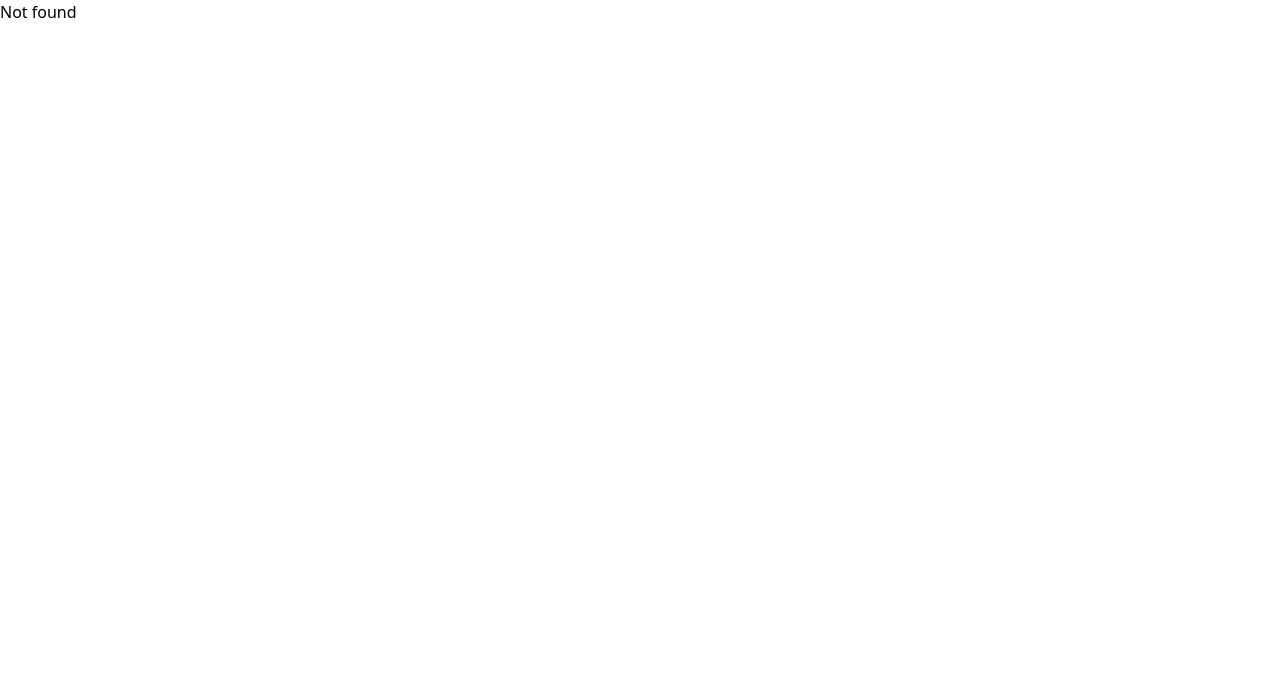
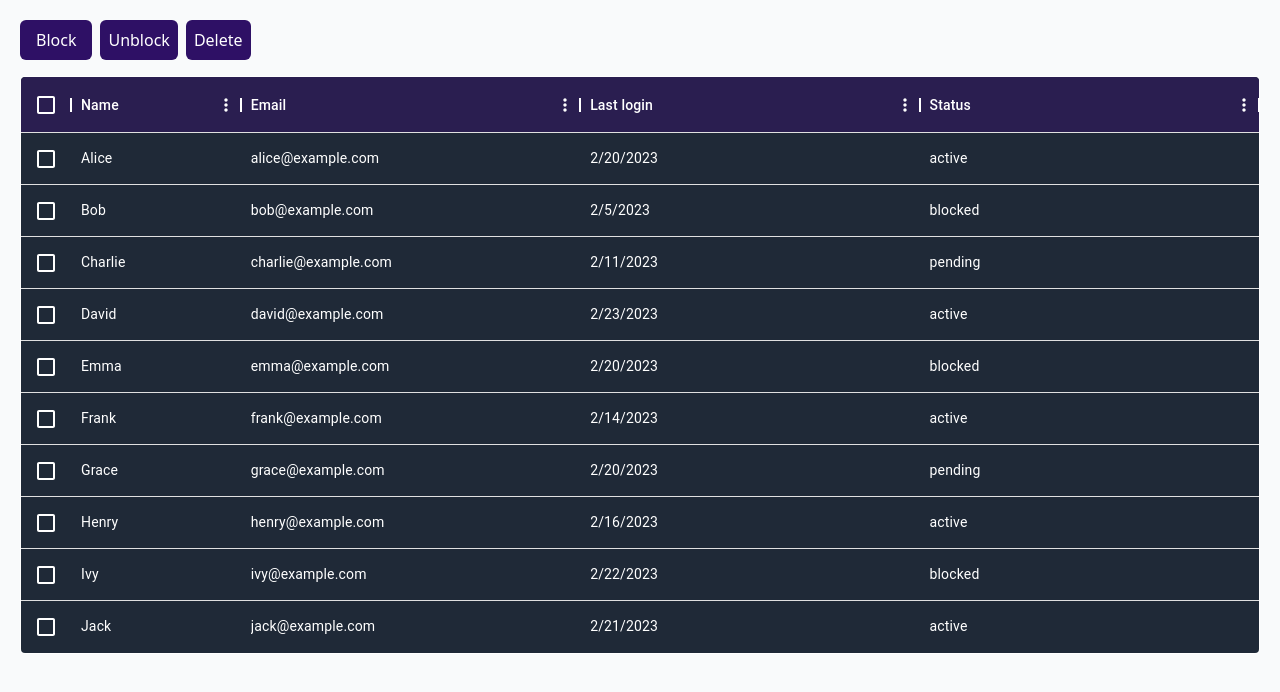
Before and after one commit to Djuslun/itransition-task4, a React (Create React App) app: page /users in a window 1280 px wide. Shown: the top 692 px of the page. Built offline with nearby package versions, Linux system fonts and the light colour scheme.

Commit message:
add users page

```diff
--- a/src/app/index.tsx
+++ b/src/app/index.tsx
@@ -1,12 +1,7 @@
 import { AppRouter } from "pages";
-import { MantineProvider, createTheme } from "@mantine/core";
 
 function App() {
-  return (
-    <MantineProvider>
-      <AppRouter />
-    </MantineProvider>
-  );
+  return <AppRouter />;
 }
 
 export default App;
--- a/src/pages/index.tsx
+++ b/src/pages/index.tsx
@@ -6,18 +6,24 @@ import {
   Navigate,
 } from "react-router-dom";
 
-const AuthPage = lazy(() => import("./authPage"));
-const UsersManagePage = lazy(() => import("./usersManagePage"));
+const AuthPage = lazy(() => import("./authPage/authPage"));
+const UsersPage = lazy(() => import("./usersPage/usersPage"));
 
 export const AppRouter = () => {
   return (
-    <Suspense fallback="Loading...">
+    <Suspense
+      fallback={
+        <div className="bg-gray-50 dark:bg-gray-900 min-h-screen">
+          Loading...
+        </div>
+      }
+    >
       <Router>
-        <main>
+        <main className="bg-gray-50 dark:bg-gray-900 min-h-screen">
           <Routes>
             <Route index path="/" element={<Navigate to={"/auth"} />} />
             <Route index path="/auth" element={<AuthPage />} />
-            <Route index path="/manage" element={<UsersManagePage />} />
+            <Route index path="/users" element={<UsersPage />} />
             <Route path="*" element={<>Not found</>} />
           </Routes>
         </main>
--- a/src/pages/usersManagePage.tsx
+++ /dev/null
@@ -1,5 +0,0 @@
-const UsersManagePage = ({}) => {
-  return <></>;
-};
-
-export default UsersManagePage;
--- /dev/null
+++ b/src/pages/usersPage/rows.ts
@@ -0,0 +1,72 @@
+export const rows = [
+  {
+    id: "1",
+    name: "Alice",
+    email: "alice@example.com",
+    last_login: new Date("2023-02-20T15:45:00.000Z"),
+    status: "active",
+  },
+  {
+    id: "2",
+    name: "Bob",
+    email: "bob@example.com",
+    last_login: new Date("2023-02-05T15:45:00.000Z"),
+    status: "blocked",
+  },
+  {
+    id: "3",
+    name: "Charlie",
+    email: "charlie@example.com",
+    last_login: new Date("2023-02-11T15:45:00.000Z"),
+    status: "pending",
+  },
+  {
+    id: "4",
+    name: "David",
+    email: "david@example.com",
+    last_login: new Date("2023-02-23T15:45:00.000Z"),
+    status: "active",
+  },
+  {
+    id: "5",
+    name: "Emma",
+    email: "emma@example.com",
+    last_login: new Date("2023-02-20T15:45:00.000Z"),
+    status: "blocked",
+  },
+  {
+    id: "6",
+    name: "Frank",
+    email: "frank@example.com",
+    last_login: new Date("2023-02-14T15:45:00.000Z"),
+    status: "active",
+  },
+  {
+    id: "7",
+    name: "Grace",
+    email: "grace@example.com",
+    last_login: new Date("2023-02-20T15:45:00.000Z"),
+    status: "pending",
+  },
+  {
+    id: "8",
+    name: "Henry",
+    email: "henry@example.com",
+    last_login: new Date("2023-02-16T15:45:00.000Z"),
+    status: "active",
+  },
+  {
+    id: "9",
+    name: "Ivy",
+    email: "ivy@example.com",
+    last_login: new Date("2023-02-22T15:45:00.000Z"),
+    status: "blocked",
+  },
+  {
+    id: "10",
+    name: "Jack",
+    email: "jack@example.com",
+    last_login: new Date("2023-02-21T15:45:00.000Z"),
+    status: "active",
+  },
+];
--- /dev/null
+++ b/src/pages/usersPage/tableStyles.ts
@@ -0,0 +1,21 @@
+export const sx = {
+  borderColor: "white",
+  "*": {
+    color: "white",
+  },
+  ".MuiDataGrid-cell:focus,.MuiDataGrid-columnHeader:focus, .MuiDataGrid-columnHeader:focus-within":
+    {
+      outline: "none",
+    },
+  ".MuiDataGrid-main": {
+    backgroundColor: "rgb(31 41 55 / var(--tw-bg-opacity))",
+    borderRadius: "4px",
+  },
+  ".MuiDataGrid-columnHeaders": {
+    backgroundColor: "rgb(42 30 80 / var(--tw-bg-opacity))",
+  },
+  ".MuiDataGrid-row:hover": {
+    backgroundColor: "rgba(0, 0, 0, 0.2)",
+    transition: "all 0.15s",
+  },
+}
--- /dev/null
+++ b/src/pages/usersPage/useSelectRows.ts
@@ -0,0 +1,12 @@
+import { useState, useEffect } from "react";
+import {  GridRowSelectionModel } from "@mui/x-data-grid";
+
+export const useSelectRows = () => {
+  const [rowSelectionModel, setRowSelectionModel] = useState<GridRowSelectionModel>([]);
+
+  useEffect(() => {
+    console.log(rowSelectionModel);
+  }, [rowSelectionModel]);
+
+  return {rowSelectionModel, setRowSelectionModel}
+}
--- /dev/null
+++ b/src/pages/usersPage/usersPage.tsx
@@ -0,0 +1,64 @@
+import { DataGrid, GridColDef } from "@mui/x-data-grid";
+import { rows } from "./rows";
+import { Button } from "@mui/base/Button";
+import { sx } from "./tableStyles";
+import { useSelectRows } from "./useSelectRows";
+
+const columns: GridColDef[] = [
+  {
+    field: "name",
+    headerName: "Name",
+    flex: 0.5,
+    minWidth: 100,
+  },
+  { field: "email", headerName: "Email", flex: 1, minWidth: 300 },
+  {
+    field: "last_login",
+    headerName: "Last login",
+    type: "date",
+    flex: 1,
+    minWidth: 100,
+  },
+  {
+    field: "status",
+    headerName: "Status",
+    flex: 1,
+    minWidth: 100,
+  },
+];
+
+const UsersPage = () => {
+  const { rowSelectionModel, setRowSelectionModel } = useSelectRows();
+
+  return (
+    <div className="p-5">
+      <div className="flex gap-2 m-auto min-w-96 mb-4">
+        <Button className="px-4 py-2 bg-violet-950 rounded-md text-white hover:bg-violet-600 transition-all">
+          Block
+        </Button>
+        <Button className="px-2 py-1 bg-violet-950 rounded-md text-white hover:bg-violet-600 transition-all">
+          Unblock
+        </Button>
+        <Button className="px-2 py-1 bg-violet-950 rounded-md text-white hover:bg-violet-600 transition-all">
+          Delete
+        </Button>
+      </div>
+      <div className="bg-gray-50 dark:bg-gray-900 min-h-screen">
+        <div className=" m-auto min-w-96">
+          <DataGrid
+            rows={rows}
+            columns={columns}
+            checkboxSelection
+            autoHeight
+            hideFooter
+            onRowSelectionModelChange={setRowSelectionModel}
+            rowSelectionModel={rowSelectionModel}
+            sx={sx}
+          />
+        </div>
+      </div>
+    </div>
+  );
+};
+
+export default UsersPage;
```
Also changed, not shown: package.json (+7 -2 lines), src/pages/authPage/authPage.tsx (renamed from src/pages/authPage.tsx), 1 other file (tests, documents, lock files or other folders).
